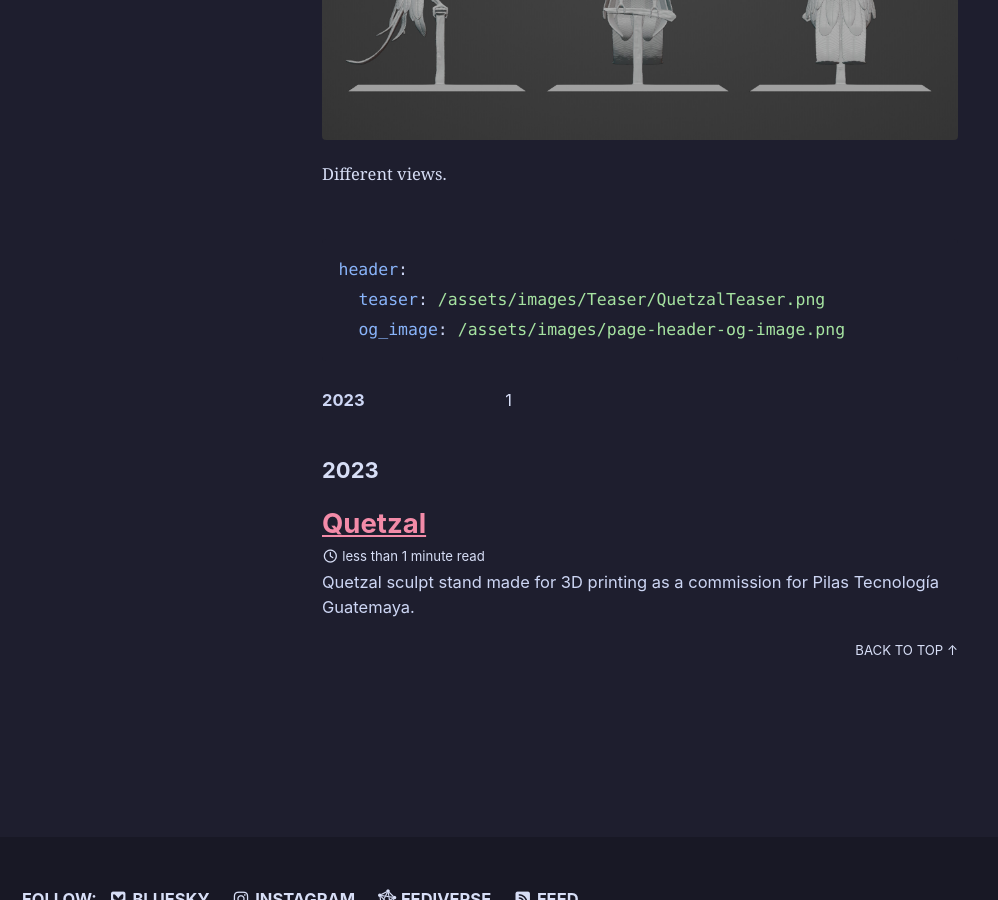
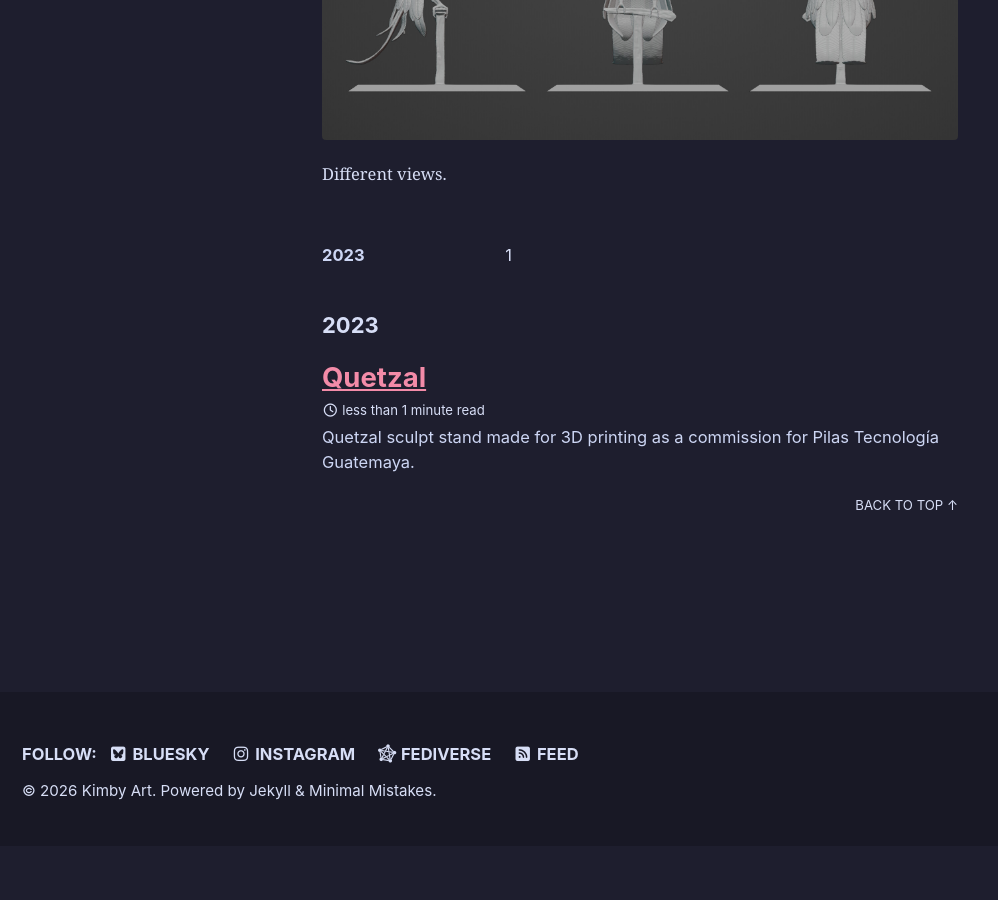
Before and after one commit to Kiimby/kiimby.github.io, a Jekyll site: the page built from _posts/2023-03-13-robotic-quetzal.md, in a window 1280 px wide and 900 px high, scrolled down 1409 px. Shown: the whole window, without its empty margins (0-998 px from the left). Built offline with Jekyll 4.4.1, drawn with Linux system fonts in a browser that asks for light colours; cached includes are drawn as plain includes; after the commit the page ends 2255 px from its top, so only the background shows below that.

Commit message:
Update 2023-03-13-robotic-quetzal.md

````diff
--- a/_posts/2023-03-13-robotic-quetzal.md
+++ b/_posts/2023-03-13-robotic-quetzal.md
@@ -1,14 +1,14 @@
 ---
 layout: posts
 title:  "Quetzal"
-categories:
-    - Portfolio
 header:
   teaser: /assets/images/Teaser/QuetzalTeaser.png
   og_image: /assets/images/page-header-og-image.png
+categories:
+    - Portfolio
 tags:
-    - Sculpture
-    - 3D Printing
+    - sculpture
+    - 3D printing
 
 ---
 
@@ -45,10 +45,3 @@
   {{ fig_img | markdownify | remove: "<p>" | remove: "</p>" }}
   <figcaption>Different views.</figcaption>
 </figure>
-
-
-```yaml
-header:
-  teaser: /assets/images/Teaser/QuetzalTeaser.png
-  og_image: /assets/images/page-header-og-image.png
-  ```
````
